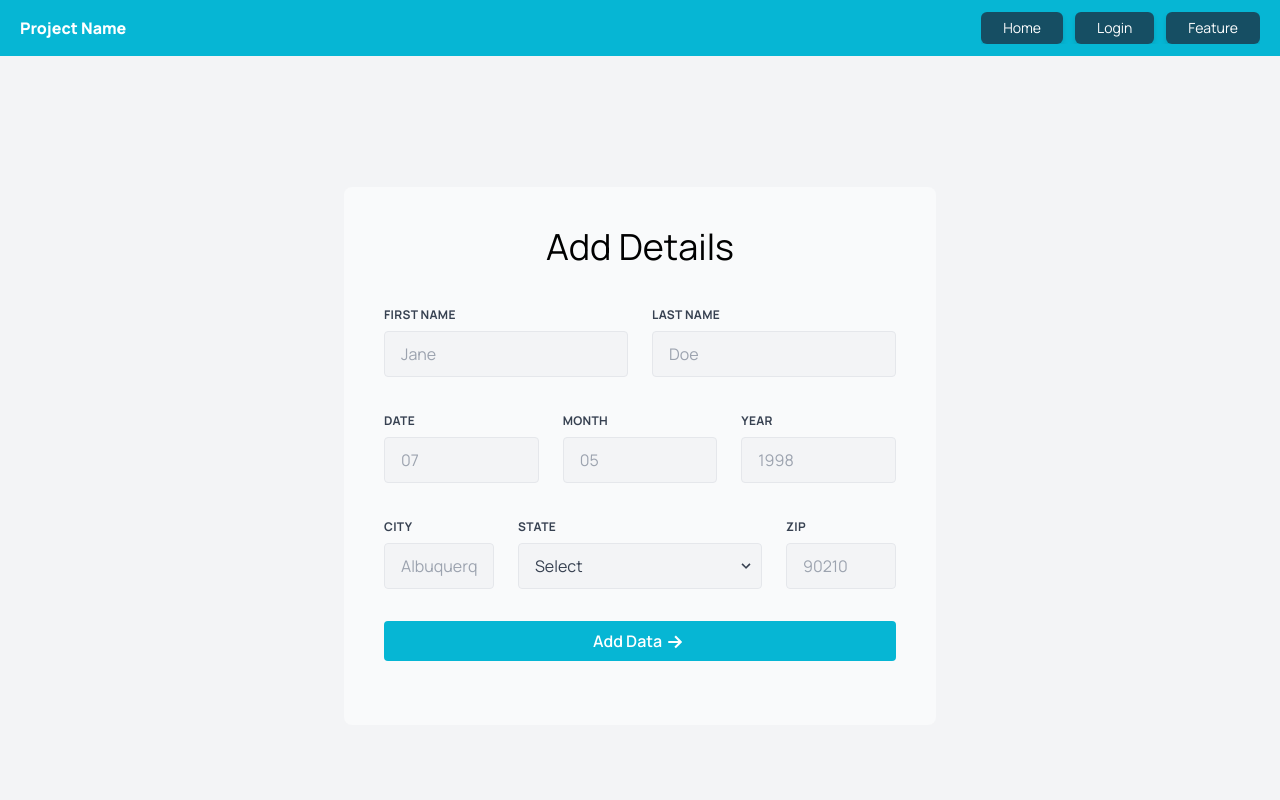
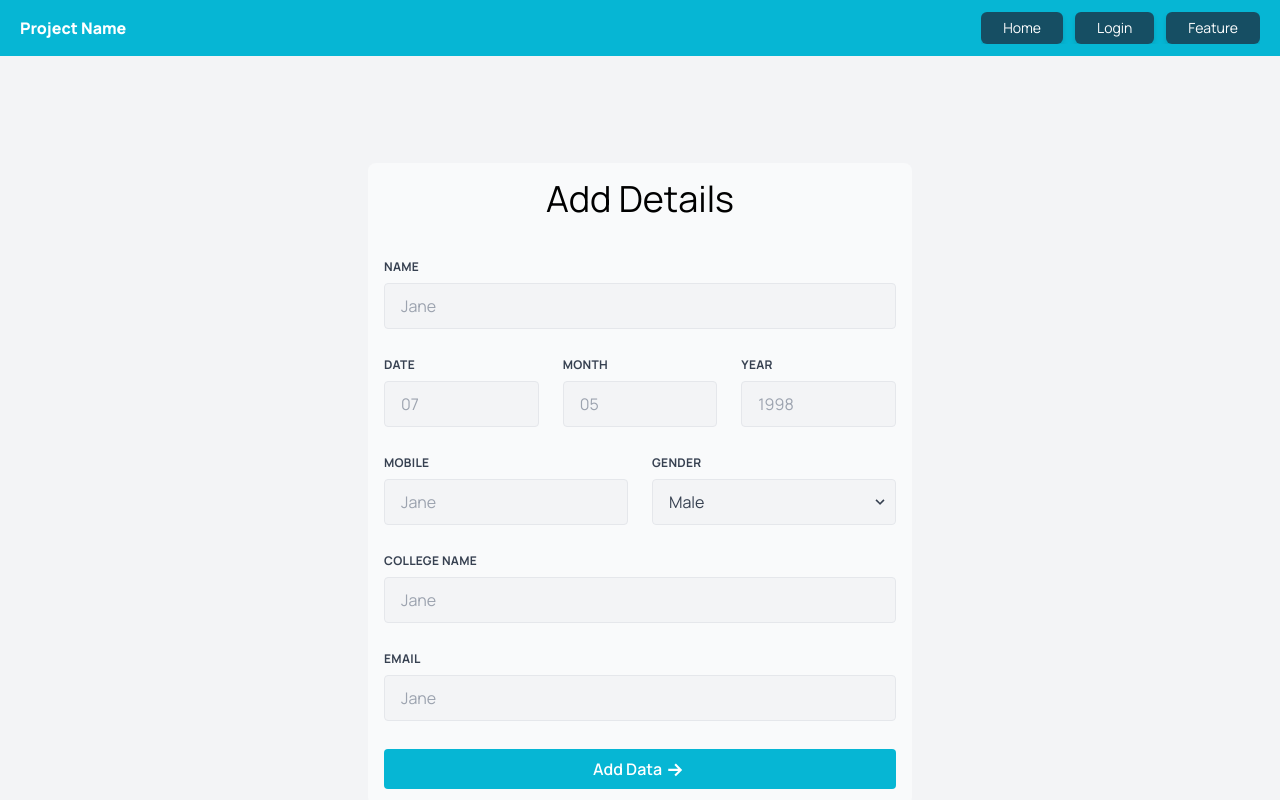
Before and after one commit to geeqib23/Decentral-ID, a React (Create React App) app in the folder client/: page /addData in a window 1280 px wide. Built offline with nearby package versions, Linux system fonts and the light colour scheme.

Commit message:
Add Fields

```diff
--- a/client/src/pages/addData.js
+++ b/client/src/pages/addData.js
@@ -1,17 +1,17 @@
 export default function AddData() {
 	return (
-		<div className='w-full h-full flex flex-col justify-center items-center'>
-			<div className='flex flex-col justify-center items-center bg-gray-50 p-10 rounded-lg'>
+		<div className='w-full h-full flex flex-col justify-center items-center pt-14'>
+			<div className='flex flex-col justify-center items-center bg-gray-50 p-4 rounded-lg'>
 				<h1 className='text-4xl mb-10'>Add Details</h1>
 
 				<form class='w-full max-w-lg'>
-					<div class='flex flex-wrap -mx-3 mb-6'>
-						<div class='w-full md:w-1/2 px-3 mb-6 md:mb-0'>
+					<div class='flex flex-wrap -mx-3 mb-4'>
+						<div class='w-full md:w-full px-3 mb-6 md:mb-0'>
 							<label
 								class='block uppercase tracking-wide text-gray-700 text-xs font-bold mb-2'
 								for='grid-first-name'
 							>
-								First Name
+								name
 							</label>
 							<input
 								class='appearance-none block w-full bg-gray-100 text-gray-700 border border-gray-200 rounded py-3 px-4 mb-3 leading-tight focus:outline-none focus:bg-white'
@@ -20,23 +20,9 @@ export default function AddData() {
 								placeholder='Jane'
 							/>
 						</div>
-						<div class='w-full md:w-1/2 px-3'>
-							<label
-								class='block uppercase tracking-wide text-gray-700 text-xs font-bold mb-2'
-								for='grid-last-name'
-							>
-								Last Name
-							</label>
-							<input
-								class='appearance-none block w-full bg-gray-100 text-gray-700 border border-gray-200 rounded py-3 px-4 leading-tight focus:outline-none focus:bg-white focus:border-gray-500'
-								id='grid-last-name'
-								type='text'
-								placeholder='Doe'
-							/>
-						</div>
 					</div>
 
-					<div class='flex flex-wrap -mx-3 mb-6'>
+					<div class='flex flex-wrap -mx-3 mb-4'>
 						<div class='w-full md:w-1/3 px-3 mb-6 md:mb-0'>
 							<label
 								class='block uppercase tracking-wide text-gray-700 text-xs font-bold mb-2'
@@ -81,60 +67,37 @@ export default function AddData() {
 						</div>
 					</div>
 
-					<div class='flex flex-wrap -mx-3 mb-2'>
-						<div class='w-full md:w-1/4 px-3 mb-6 md:mb-0'>
+					<div class='flex flex-wrap -mx-3 mt-4'>
+						<div class='w-full md:w-1/2 px-3 mb-6 md:mb-0'>
 							<label
 								class='block uppercase tracking-wide text-gray-700 text-xs font-bold mb-2'
-								for='grid-city'
+								for='grid-first-name'
 							>
-								City
+								mobile
 							</label>
 							<input
-								class='appearance-none block w-full bg-gray-100 text-gray-700 border border-gray-200 rounded py-3 px-4 leading-tight focus:outline-none focus:bg-white focus:border-gray-500'
-								id='grid-city'
+								class='appearance-none block w-full bg-gray-100 text-gray-700 border border-gray-200 rounded py-3 px-4 mb-3 leading-tight focus:outline-none focus:bg-white'
+								id='grid-first-name'
 								type='text'
-								placeholder='Albuquerque'
+								placeholder='Jane'
 							/>
 						</div>
-						<div class='w-full md:w-2/4 px-3 mb-6 md:mb-0'>
+						<div class='w-full md:w-1/2 px-3 mb-4 md:mb-0'>
 							<label
 								class='block uppercase tracking-wide text-gray-700 text-xs font-bold mb-2'
 								for='grid-state'
 							>
-								State
+								Gender
 							</label>
 							<div class='relative'>
 								<select
 									class='block appearance-none w-full bg-gray-100 border border-gray-200 text-gray-700 py-3 px-4 pr-8 rounded leading-tight focus:outline-none focus:bg-white focus:border-gray-500'
-									placeholder='state'
+									placeholder='gender'
 								>
-									<option>Select</option>
-									<option>Andhra Pradesh</option>
-									<option>Arunachal Pradesh</option>
-									<option>Assam</option>
-									<option>Bihar</option>
-									<option>Chhattisgarh</option>
-									<option>Goa</option>
-									<option>Gujarat</option>
-									<option>Haryana</option>
-									<option>Himachal Pradesh</option>
-									<option>Kerala</option>
-									<option>Madhya Pradesh</option>
-									<option>Maharashtra</option>
-									<option>Manipur Tripura</option>
-									<option>Meghalaya</option>
-									<option>Mizoram</option>
-									<option>Nagaland</option>
-									<option>Odisha</option>
-									<option>Punjab</option>
-									<option>Rajasthan</option>
-									<option>Karnataka</option>
-									<option>Sikkim</option>
-									<option>Tamil Nadu</option>
-									<option>Tripura</option>
-									<option>Uttar pradesh</option>
-									<option>Uttarakhand</option>
-									<option>West Bengal</option>
+									<option>Male</option>
+									<option>Male</option>
+									<option>Female</option>
+									<option>Other</option>
 								</select>
 								<div class='pointer-events-none absolute inset-y-0 right-0 flex items-center px-2 text-gray-700'>
 									<svg
@@ -147,25 +110,40 @@ export default function AddData() {
 								</div>
 							</div>
 						</div>
-						<div class='w-full md:w-1/4 px-3 mb-6 md:mb-0'>
+
+						<div class='w-full px-3 mt-4'>
 							<label
 								class='block uppercase tracking-wide text-gray-700 text-xs font-bold mb-2'
-								for='grid-zip'
+								for='grid-first-name'
 							>
-								Zip
+								College Name
 							</label>
 							<input
-								class='appearance-none block w-full bg-gray-100 text-gray-700 border border-gray-200 rounded py-3 px-4 leading-tight focus:outline-none focus:bg-white focus:border-gray-500'
-								id='grid-zip'
-								type='text'
-								placeholder='90210'
+								class='appearance-none block w-full bg-gray-100 text-gray-700 border border-gray-200 rounded py-3 px-4 mb-3 leading-tight focus:outline-none focus:bg-white'
+								id='grid-first-name'
+								type='phone'
+								placeholder='Jane'
+							/>
+						</div>
+						<div class='w-full px-3 mt-4'>
+							<label
+								class='block uppercase tracking-wide text-gray-700 text-xs font-bold mb-2'
+								for='grid-first-name'
+							>
+								Email
+							</label>
+							<input
+								class='appearance-none block w-full bg-gray-100 text-gray-700 border border-gray-200 rounded py-3 px-4 mb-3 leading-tight focus:outline-none focus:bg-white'
+								id='grid-first-name'
+								type='email'
+								placeholder='Jane'
 							/>
 						</div>
 					</div>
 				</form>
 
-				<button className='w-full h-7 bg-cyan-500 my-6 text-white p-5 flex justify-center items-center rounded font-semibold'>
-                    Add Data
+				<button className='w-full h-7 bg-cyan-500 mt-4 text-white p-5 flex justify-center items-center rounded font-semibold'>
+					Add Data
 					<svg
 						xmlns='http://www.w3.org/2000/svg'
 						width='25'
```
